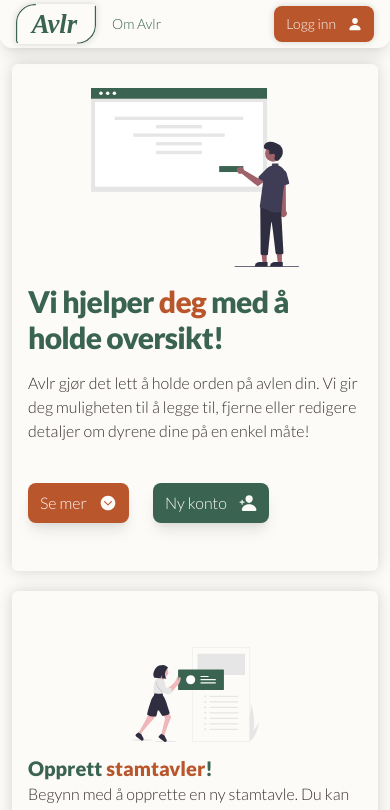
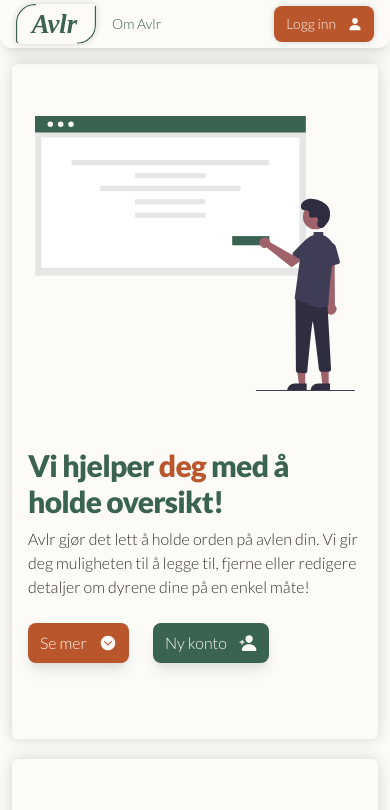
Before and after one commit to FilipSzutkowski/Avlr, a React (Create React App) app: page / in a window 390 px wide. Shown: the top 810 px of the page. Built offline with nearby package versions, Linux system fonts and the light colour scheme; no server answers; a web font is replaced by a local one.

Commit message:
responsive landingPage and fullmenu

```diff
--- a/src/components/FullMenu.js
+++ b/src/components/FullMenu.js
@@ -23,7 +23,9 @@ const FullMenu = ({ loading, trees }) => {
     );
   };
   return (
-    <main className="flex flex-col fixed overflow-y-hidden overflow-x-hidden w-full bg-backgroundWhite h-full top-16 rounded-t-xl shadow-logoShadow text-primaryGreen font-light pb-16">
+    <>
+      <div className="hidden md:block bg-opacity-30 absolute bg-neutralDarkBrown h-full w-full"></div>
+      <main className="flex flex-col fixed overflow-y-hidden overflow-x-hidden w-full md:w-8/12 bg-backgroundWhite h-full top-16 rounded-t-xl shadow-logoShadow text-primaryGreen font-light pb-16">
         <section className="flex items-center bg-backgroundWhite px-4 py-3 rounded-t-xl shadow-lg">
           <Link
             to={navigation.url}
@@ -48,6 +50,7 @@ const FullMenu = ({ loading, trees }) => {
           />
         </div>
       </main>
+    </>
   );
 };
 
--- a/src/components/LandingPage.js
+++ b/src/components/LandingPage.js
@@ -30,19 +30,21 @@ const LandingPage = () => {
   });
   return (
     <>
-      <div className="relative top-16 pb-2 flex flex-col">
-        <section className="flex items-center flex-col landingSection space-y-4">
-          <LandingIllustration className="w-52 h-auto" />
-          <h1 className="text-3xl text-primaryGreen font-bold tracking-tight">
-            Vi hjelper <span className="text-secondaryBrown">deg</span> med å
-            holde oversikt!
+      <main className="relative top-16 pb-2 flex flex-col md:max-w-screen-xl md:w-auto md:m-auto">
+        <section className="flex justify-center landingSection h-vh md:p-8">
+          <article className="flex flex-col md:flex-row items-center justify-around">
+            <LandingIllustration className="max-w-xs md:max-w-md lg:max-w-lg h-auto md:pr-32" />
+            <div className="flex flex-col md:items-end">
+              <h1 className="text-3xl text-primaryGreen font-bold tracking-tight pb-2 md:text-right md:text-5xl">
+                Vi hjelper <span className="text-secondaryBrown">deg</span> med
+                å holde oversikt!
               </h1>
-          <p className=" font-light">
-            Avlr gjør det lett å holde orden på avlen din. Vi gir deg muligheten
-            til å legge til, fjerne eller redigere detaljer om dyrene dine på en
-            enkel måte!
+              <p className="font-light md:text-right">
+                Avlr gjør det lett å holde orden på avlen din. Vi gir deg
+                muligheten til å legge til, fjerne eller redigere detaljer om
+                dyrene dine på en enkel måte!
               </p>
-          <div className="flex space-x-6 py-6 self-start">
+              <div className="flex space-x-6 py-6 self-start md:self-end">
                 <Button className="bg-secondaryBrown" onClick={handleClick}>
                   Se mer
                   <IoChevronDownCircle className="text-backgroundWhite ml-3 text-lg" />
@@ -52,6 +54,8 @@ const LandingPage = () => {
                   <IoPersonAdd className="text-backgroundWhite ml-3 text-lg" />
                 </LogIn>
               </div>
+            </div>
+          </article>
         </section>
         <section
           ref={myRef}
@@ -116,7 +120,7 @@ const LandingPage = () => {
             </strong>
           </p>
         </section>
-      </div>
+      </main>
       <footer
         className="relative -bottom-16 text-backgroundWhite font-light bg-primaryGreen pt-4 pb-2 text-center rounded-t-xl mt-8"
         ref={footerRef}
--- a/tailwind.config.js
+++ b/tailwind.config.js
@@ -39,6 +39,9 @@ module.exports = {
       outline: {
         secondaryBrown: ['1px solid #ba562c', '5px'],
       },
+      height: {
+        vh: '80vh',
+      },
     },
   },
   variants: {
```
Lines whose indentation alone changed are shown as unchanged.
